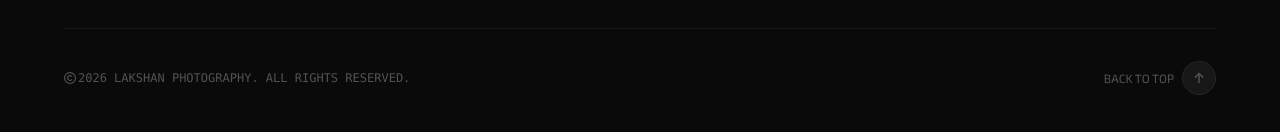
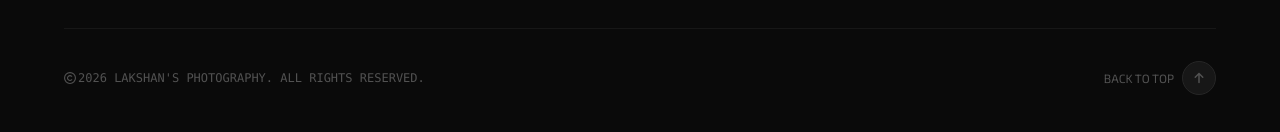
Before and after one commit to lakshan-beast/Photography-website, a React (Vite) app: page / in a window 1280 px wide. Shown: the part 1686-1818 px from the top of the page. Built offline with nearby package versions, Linux system fonts and the light colour scheme.

Commit message:
feat: update copyright year in Footer and Hero components to current year

```diff
--- a/src/components/Footer.jsx
+++ b/src/components/Footer.jsx
@@ -338,8 +338,8 @@ export default function Footer() {
 
         {/* 3. Bottom Bar */}
         <div className="flex items-center justify-between pt-8 text-xs text-neutral-600 font-mono">
-          <div className="flex flex-row items-center p-0 m-0">
-            <FaRegCopyright className="pr-0.5 text-sm" /> 2026 LAKSHAN
+          <div className="flex flex-row items-start p-0 m-0">
+            <FaRegCopyright className="pr-0.5 pt-0.5 text-sm " /> {new Date().getFullYear()} LAKSHAN'S
             PHOTOGRAPHY. ALL RIGHTS RESERVED.
           </div>
 
--- a/src/components/Hero.jsx
+++ b/src/components/Hero.jsx
@@ -147,7 +147,7 @@ export default function Hero() {
       <div className="relative z-10 max-w-7xl mx-auto w-full flex flex-col sm:flex-row justify-between items-start sm:items-center text-[10px] font-mono text-neutral-600 tracking-widest gap-2 border-t border-neutral-900/60 pt-4">
         <div>SCROLL DOWN TO EXPLORE</div>
         <div className="flex flex-row items-center ">
-          <FaRegCopyright className="pr-0.5 text-sm"/> 2026 LAKSHAN PHOTOGRAPHY. ALL RIGHTS RESERVED.
+          <FaRegCopyright className="pr-0.5 text-sm"/> {new Date().getFullYear()} LAKSHAN PHOTOGRAPHY. ALL RIGHTS RESERVED.
         </div>
       </div>
     </section>
```
